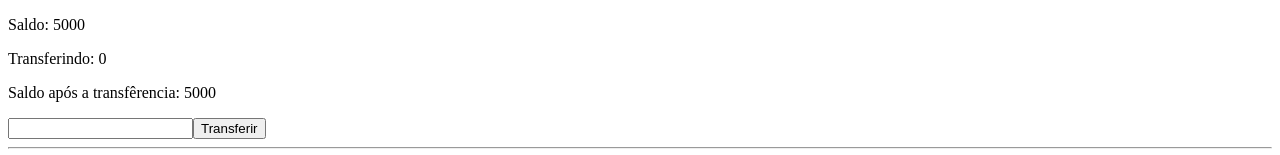
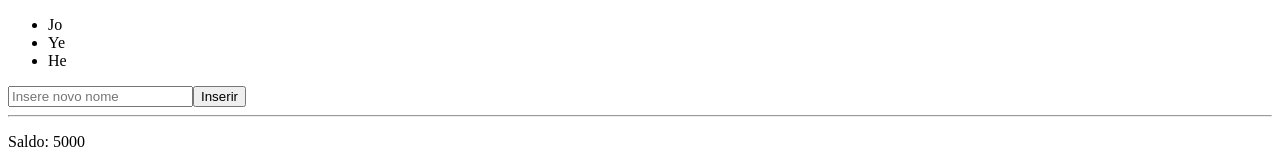
Before and after one commit to richardsanvie/introductionToFilm, a Vue app: page / in a window 1280 px wide. Shown: the top 155 px of the page. Built offline with nearby package versions, Linux system fonts and the light colour scheme.

Commit message:
List names complete

```diff
--- a/src/App.vue
+++ b/src/App.vue
@@ -26,7 +26,10 @@ const estado = reactive({
   contador: 0,
   email: 0,
   saldo: 5000,
-  transferindo: 0
+  transferindo: 0,
+  nomes: ['Jo', 'Ye', 'He'],
+  nomeAInserir: ''
+
 })
 
 
@@ -50,13 +53,34 @@ function mostraSaldoFuturo() {
   return estado.saldo - estado.transferindo;
 }
 
-function validaValor(){
+function validaValor() {
   return estado.saldo >= estado.transferindo;
 }
+
+// List names
+
+function cadastrarNome() {
+  if (estado.nomeAInserir.length >= 3) {
+    estado.nomes.push(estado.nomeAInserir)
+  } else {
+    alert("Digite mais caracteres")
+  }
+}
+
 
 </script>
 
 <template>
+  <div class="containerLise">
+    <ul>
+      <li v-for="listnames in estado.nomes">{{ listnames }}</li>
+    </ul>
+    <input type="text" placeholder="Insere novo nome" @keyup="evento7 => estado.nomeAInserir = evento7.target.value">
+    <button @click="cadastrarNome">Inserir</button>
+  </div>
+
+  <hr>
+
   <div class="containerBank">
     <p>Saldo: {{ estado.saldo }}</p>
     <p>Transferindo: {{ estado.transferindo }}</p>
```
